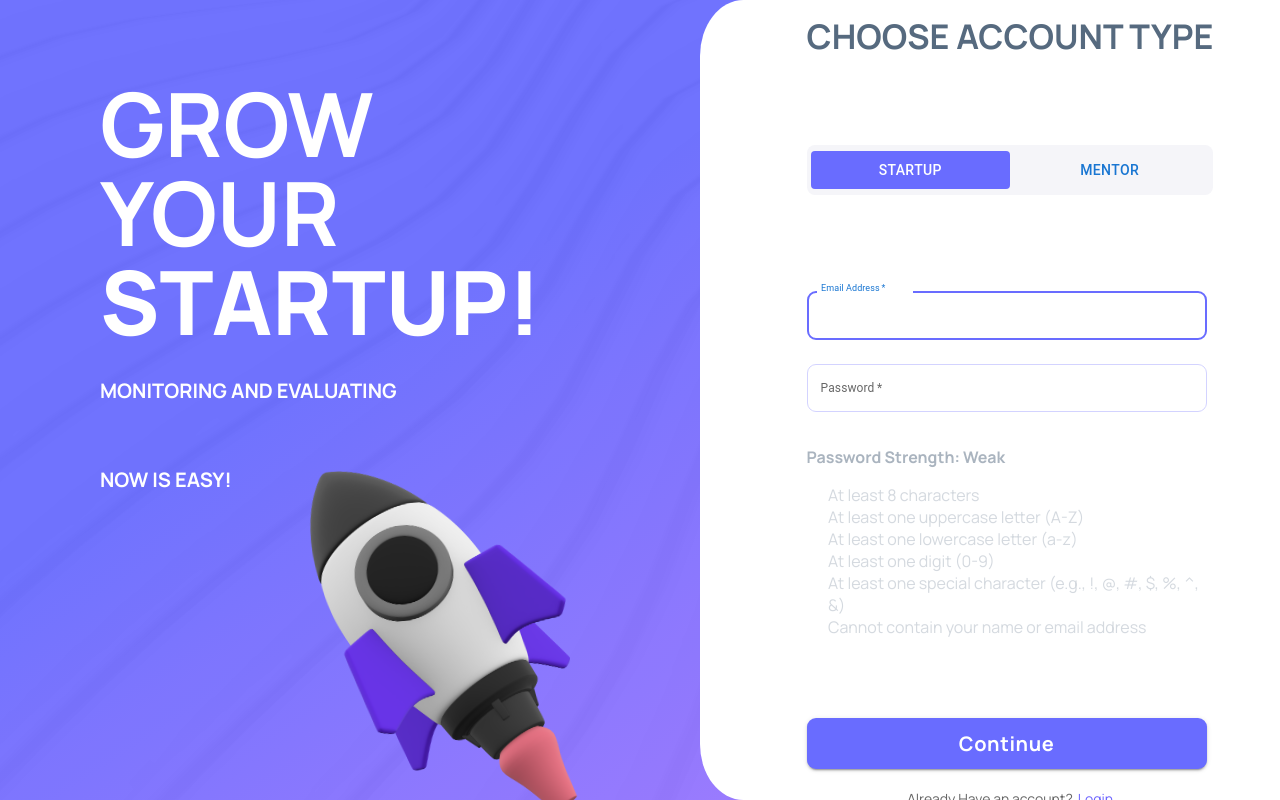
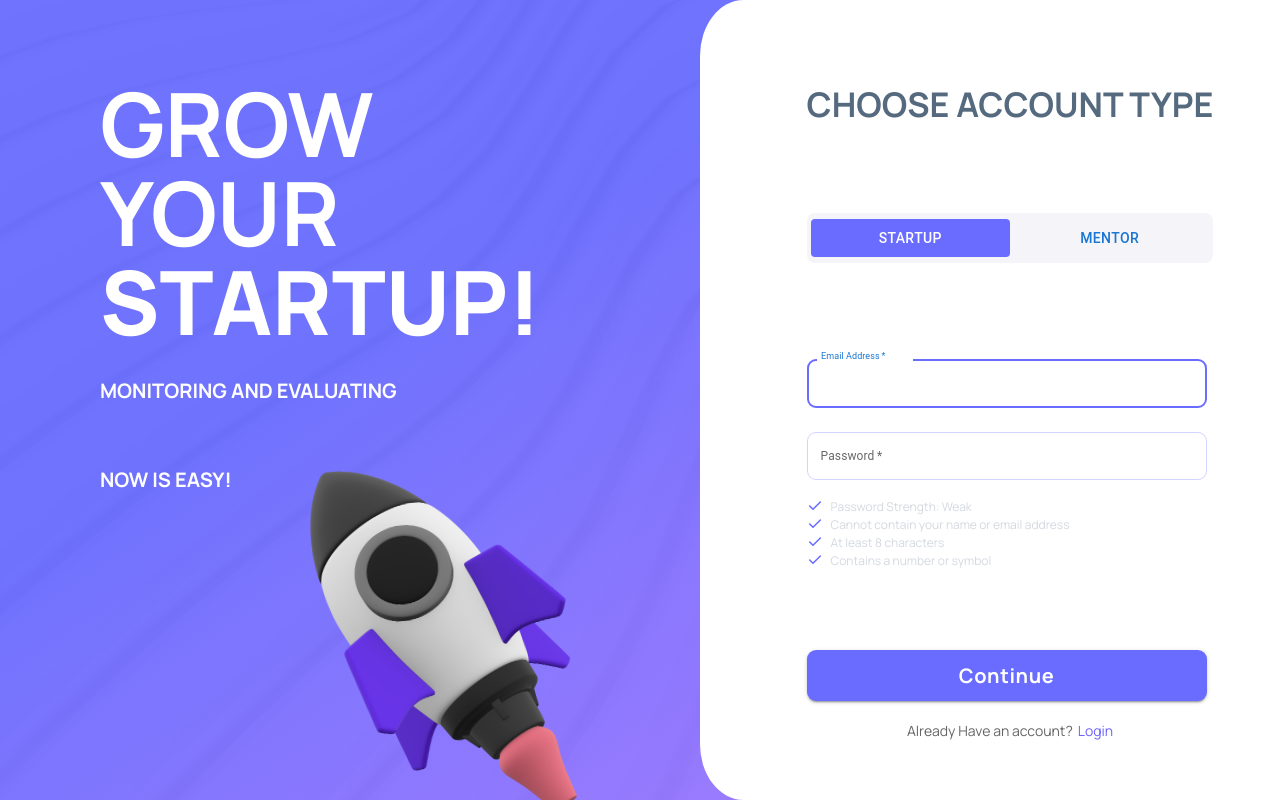
Before and after one commit to DexterNutt/FinalProject, a React (Vite) app in the folder MentorToken/: page /register in a window 1280 px wide. Shown: the top 800 px of the page. Built offline with nearby package versions, Linux system fonts and the light colour scheme.

Commit message:
import check-mark

```diff
--- a/MentorToken/src/components/auth/registerForm/RegisterForm.jsx
+++ b/MentorToken/src/components/auth/registerForm/RegisterForm.jsx
@@ -9,11 +9,9 @@ export const RegisterForm = () => {
   const [passwordStrength, setPasswordStrength] = useState("Weak");
   const [passwordCriteria, setPasswordCriteria] = useState({
     length: false,
-    uppercase: false,
-    lowercase: false,
-    digit: false,
-    specialChar: false,
+    digitOrSpecialChar: false,
     noPersonalInfo: false,
+    passwordStrength: false,
   });
 
   const handleButtonClick = (accountType) => {
@@ -34,36 +32,28 @@ export const RegisterForm = () => {
   const validatePassword = (password, email) => {
     const criteria = {
       length: password.length >= 8,
-      uppercase: /[A-Z]/.test(password),
-      lowercase: /[a-z]/.test(password),
-      digit: /[0-9]/.test(password),
-      specialChar: /[!@#$%^&*]/.test(password),
+      digitOrSpecialChar: /[0-9!@#$%^&*]/.test(password),
       noPersonalInfo:
         !password.includes(email) && !password.includes(email.split("@")[0]),
+      passwordStrength: false,
     };
-
-    setPasswordCriteria(criteria);
 
     const satisfiedCriteria = Object.values(criteria).filter(Boolean).length;
 
     let strength = "Weak";
-    if (satisfiedCriteria >= 5) {
+    if (satisfiedCriteria >= 3) {
       strength = "Strong";
-    } else if (satisfiedCriteria >= 3) {
+      criteria.passwordStrength = true;
+    } else if (satisfiedCriteria >= 2) {
       strength = "Moderate";
     }
 
     setPasswordStrength(strength);
+    setPasswordCriteria(criteria);
   };
 
   const getCriteriaClass = (isSatisfied) => {
     return isSatisfied ? styles.satisfied : "";
-  };
-
-  const getPasswordStrengthClass = () => {
-    if (passwordStrength === "Strong") return styles.strong;
-    if (passwordStrength === "Moderate") return styles.moderate;
-    return styles.weak;
   };
 
   return (
@@ -183,33 +173,28 @@ export const RegisterForm = () => {
               }}
             />
             <Box className={styles.passwordFeedback}>
-              <p
-                className={`${
-                  styles.passwordStrength
-                } ${getPasswordStrengthClass()}`}
-              >
-                Password Strength: {passwordStrength}
-              </p>
               <ul>
-                <li className={getCriteriaClass(passwordCriteria.length)}>
-                  At least 8 characters
-                </li>
-                <li className={getCriteriaClass(passwordCriteria.uppercase)}>
-                  At least one uppercase letter (A-Z)
-                </li>
-                <li className={getCriteriaClass(passwordCriteria.lowercase)}>
-                  At least one lowercase letter (a-z)
-                </li>
-                <li className={getCriteriaClass(passwordCriteria.digit)}>
-                  At least one digit (0-9)
-                </li>
-                <li className={getCriteriaClass(passwordCriteria.specialChar)}>
-                  At least one special character (e.g., !, @, #, $, %, ^, &)
+                <li
+                  className={getCriteriaClass(
+                    passwordCriteria.passwordStrength
+                  )}
+                >
+                  Password Strength: {passwordStrength}
                 </li>
                 <li
                   className={getCriteriaClass(passwordCriteria.noPersonalInfo)}
                 >
                   Cannot contain your name or email address
+                </li>
+                <li className={getCriteriaClass(passwordCriteria.length)}>
+                  At least 8 characters
+                </li>
+                <li
+                  className={getCriteriaClass(
+                    passwordCriteria.digitOrSpecialChar
+                  )}
+                >
+                  Contains a number or symbol
                 </li>
               </ul>
             </Box>
--- a/MentorToken/src/components/auth/registerForm/RegisterForm.module.css
+++ b/MentorToken/src/components/auth/registerForm/RegisterForm.module.css
@@ -169,6 +169,12 @@
 
 .passwordFeedback {
   margin-top: 10px;
+  gap: 9px;
+  font-family: Manrope, sans-serif;
+  font-size: 12px;
+  font-weight: 400;
+  line-height: 12px;
+  text-align: left;
 }
 
 .passwordFeedback ul {
@@ -184,32 +190,27 @@
 }
 
 .passwordFeedback li.satisfied {
-  color: #6c63ff; /* Color for met criteria */
+  color: #6c63ff;
 }
 
 .passwordFeedback li::before {
-  content: "✔"; /* Checkmark before each criteria */
+  content: url("/vectors/check.svg");
   margin-right: 8px;
-  color: transparent; /* Hide checkmark initially */
 }
 
 .passwordFeedback li.satisfied::before {
-  color: #6c63ff; /* Show green checkmark when criteria are met */
+  filter: grayscale(100%) opacity(25%);
 }
 
-.passwordStrength {
-  font-weight: bold;
-}
-
-.passwordStrength.weak {
+.passwordFeedback li.weak::before {
   color: #aab4bf;
 }
 
-.passwordStrength.moderate {
+.passwordFeedback li.moderate::before {
   color: #d3d3ff;
 }
 
-.passwordStrength.strong {
+.passwordFeedback li.strong::before {
   color: #6c63ff;
 }
 
```
Also changed, not shown: MentorToken/public/vectors/check.svg (added).
